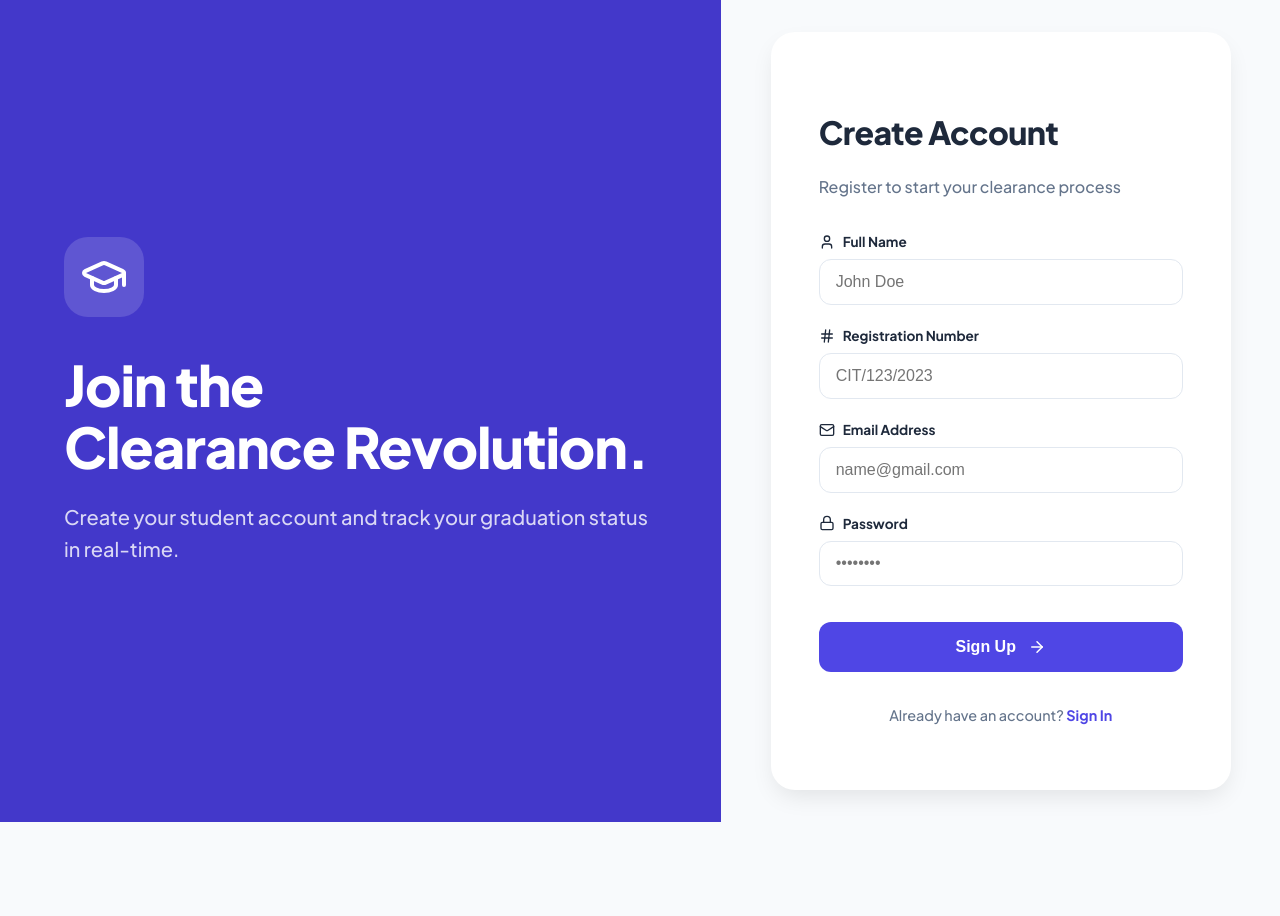
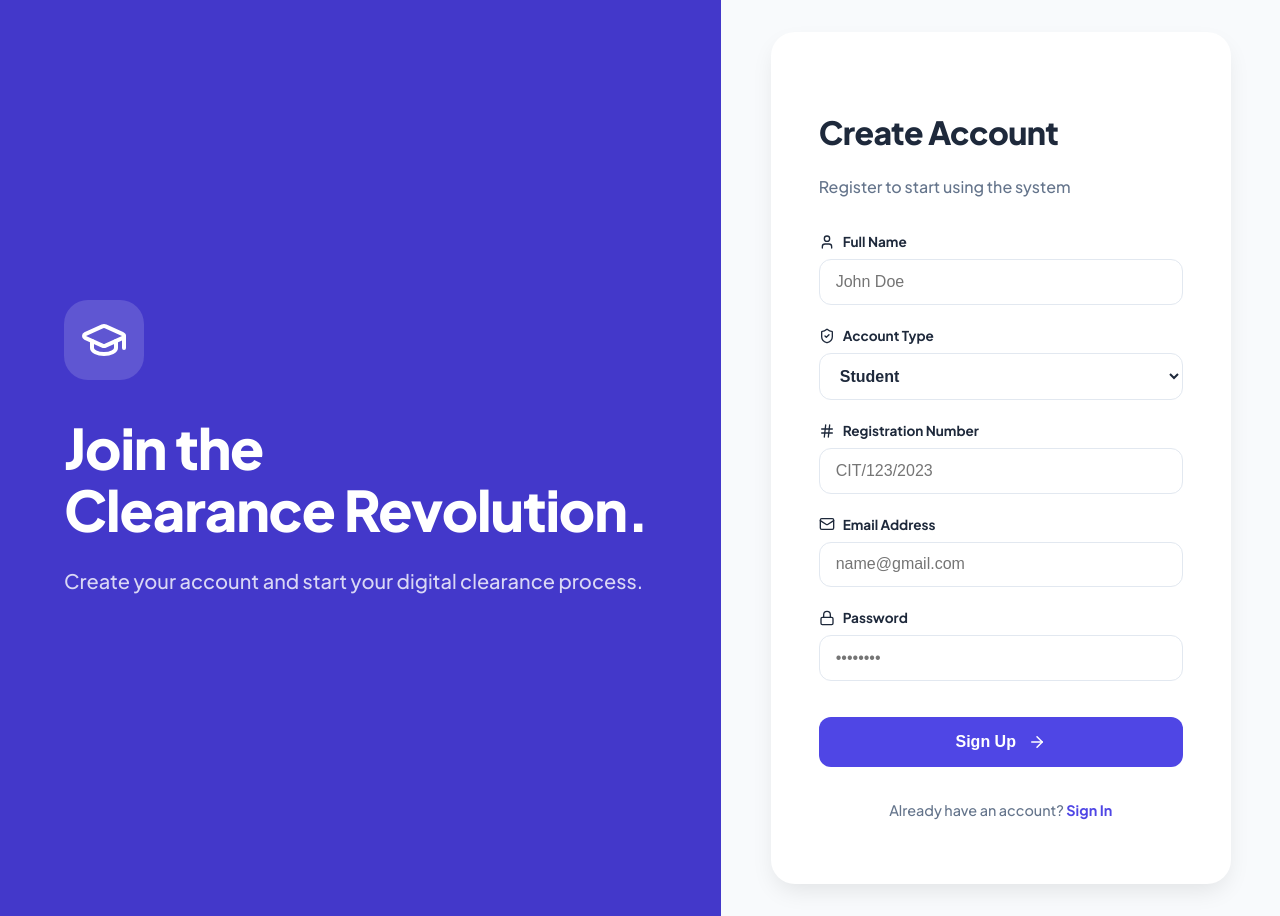
Before and after one commit to Tonnie26348/Student-Clearance-System, a React (Vite) app: page /signup in a window 1280 px wide. Before the commit the page ends 822 px from the top, so only its background shows below. Built offline with nearby package versions, Linux system fonts and the light colour scheme.

Commit message:
feat: add role selection to signup and update database trigger schema for multi-role support

```diff
--- a/src/pages/SignUp.tsx
+++ b/src/pages/SignUp.tsx
@@ -2,7 +2,7 @@ import { useState } from 'react';
 import { supabase, isConfigured } from '../lib/supabase';
 import { useNavigate, Link } from 'react-router-dom';
 import { motion } from 'framer-motion';
-import { GraduationCap, ArrowRight, Mail, Lock, User, Hash } from 'lucide-react';
+import { GraduationCap, ArrowRight, Mail, Lock, User, Hash, ShieldCheck } from 'lucide-react';
 import { toast } from 'sonner';
 
 export default function SignUp() {
@@ -10,6 +10,7 @@ export default function SignUp() {
   const [password, setPassword] = useState('');
   const [fullName, setFullName] = useState('');
   const [regNumber, setRegNumber] = useState('');
+  const [role, setRole] = useState<'student' | 'staff' | 'admin'>('student');
   const [loading, setLoading] = useState(false);
   const navigate = useNavigate();
 
@@ -30,7 +31,8 @@ export default function SignUp() {
             options: {
                 data: {
                     full_name: fullName,
-                    reg_number: regNumber
+                    reg_number: regNumber,
+                    role: role
                 }
             }
         });
@@ -39,8 +41,6 @@ export default function SignUp() {
             toast.error(signUpError.message);
             setLoading(false);
         } else if (user) {
-            // Wait a moment for the trigger to fire, then update if necessary
-            // (or let the trigger handle everything from raw_user_meta_data)
             toast.success('Account created! Please check your email for verification.');
             navigate('/login');
         }
@@ -62,7 +62,7 @@ export default function SignUp() {
                 Join the <br/>Clearance Revolution.
             </motion.h1>
             <motion.p initial={{ y: 20, opacity: 0 }} animate={{ y: 0, opacity: 1 }} transition={{ delay: 0.3 }}>
-                Create your student account and track your graduation status in real-time.
+                Create your account and start your digital clearance process.
             </motion.p>
         </div>
       </div>
@@ -71,7 +71,7 @@ export default function SignUp() {
         <motion.div initial={{ x: 20, opacity: 0 }} animate={{ x: 0, opacity: 1 }} className="form-container">
             <div className="form-header">
                 <h2>Create Account</h2>
-                <p>Register to start your clearance process</p>
+                <p>Register to start using the system</p>
             </div>
 
             <form onSubmit={handleSignUp} className="premium-form">
@@ -81,9 +81,24 @@ export default function SignUp() {
                 </div>
 
                 <div className="input-group-premium">
-                    <label><Hash size={16} /> Registration Number</label>
-                    <input type="text" value={regNumber} onChange={(e) => setRegNumber(e.target.value)} placeholder="CIT/123/2023" required />
+                    <label><ShieldCheck size={16} /> Account Type</label>
+                    <select
+                        value={role}
+                        onChange={(e) => setRole(e.target.value as any)}
+                        className="role-selector-premium"
+                    >
+                        <option value="student">Student</option>
+                        <option value="staff">Staff Member</option>
+                        <option value="admin">Administrator</option>
+                    </select>
                 </div>
+
+                {role === 'student' && (
+                    <div className="input-group-premium">
+                        <label><Hash size={16} /> Registration Number</label>
+                        <input type="text" value={regNumber} onChange={(e) => setRegNumber(e.target.value)} placeholder="CIT/123/2023" required />
+                    </div>
+                )}
 
                 <div className="input-group-premium">
                     <label><Mail size={16} /> Email Address</label>
@@ -133,6 +148,13 @@ export default function SignUp() {
         .input-group-premium input { padding: 0.8rem 1rem; border-radius: 12px; border: 1.5px solid #e2e8f0; font-size: 1rem; transition: all 0.2s; }
         .input-group-premium input:focus { border-color: #4f46e5; box-shadow: 0 0 0 4px rgba(79, 70, 229, 0.1); outline: none; }
 
+        .role-selector-premium {
+            padding: 0.8rem 1rem; border-radius: 12px; border: 1.5px solid #e2e8f0;
+            font-size: 1rem; font-weight: 600; color: #1e293b; background: white;
+            cursor: pointer; transition: all 0.2s; outline: none;
+        }
+        .role-selector-premium:focus { border-color: #4f46e5; box-shadow: 0 0 0 4px rgba(79, 70, 229, 0.1); }
+
         .btn-auth-premium {
             margin-top: 1rem; background: #4f46e5; color: white; border: none;
             padding: 1rem; border-radius: 12px; font-weight: 800; font-size: 1rem;
```
Also changed, not shown: 1 other file (tests, documents, lock files or other folders).
